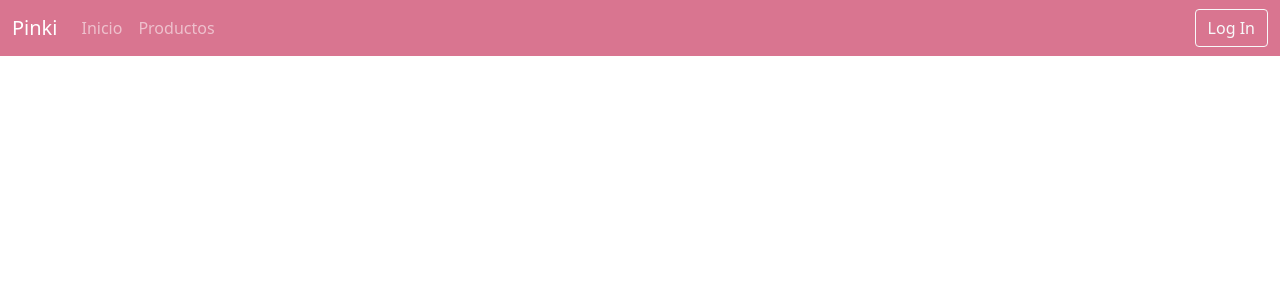
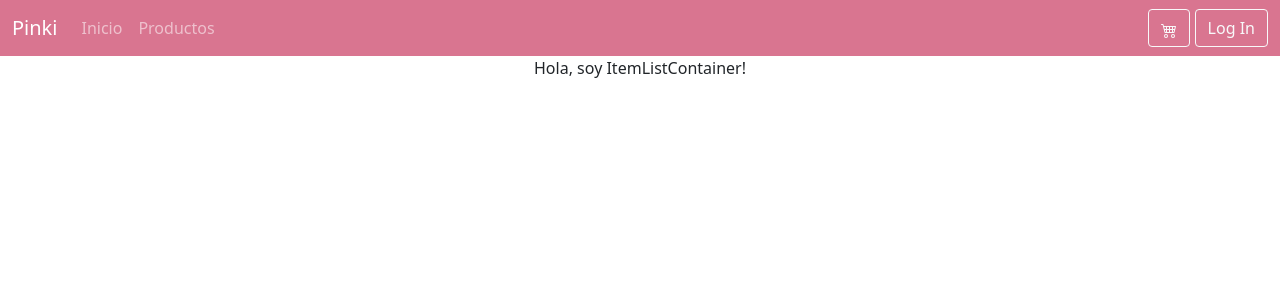
Before and after one commit to vivianafb/ReactApp, a React (Create React App) app: page / in a window 1280 px wide. Shown: the top 300 px of the page. Built offline with nearby package versions, Linux system fonts and the light colour scheme.

Commit message:
ItemListContainer

```diff
--- a/src/App.js
+++ b/src/App.js
@@ -1,11 +1,11 @@
-import logo from './logo.svg';
 import './App.css';
-import NavBar from './components/NavBar';
-
+import NavBar from './components/NavBar/NavBar';
+import ItemListContainer from './components/Item/ItemListContainer';
 function App() {
   return (
     <div className="App">
       <NavBar></NavBar>
+      <ItemListContainer greeting="Hola, soy ItemListContainer!"></ItemListContainer>
     </div>
   );
 }
--- /dev/null
+++ b/src/components/Item/ItemListContainer.js
@@ -0,0 +1,7 @@
+import React from 'react';
+
+function ItemListContainer(props) {
+  return <div>{props.greeting}</div>;
+}
+
+export default ItemListContainer;
--- /dev/null
+++ b/src/components/NavBar/CartWidget.css
@@ -0,0 +1,3 @@
+.cart-icon{
+    margin-right: 5px;
+}
--- /dev/null
+++ b/src/components/NavBar/CartWidget.js
@@ -0,0 +1,20 @@
+import React from 'react';
+import { Button } from "react-bootstrap";
+import './CartWidget.css'
+function CartWidget() {
+  return (
+    <Button className="cart-icon" variant="outline-light">
+    <svg
+      xmlns="http://www.w3.org/2000/svg"
+      width="16"
+      height="16"
+      fill="currentColor"
+      className="bi bi-cart4"
+      viewBox="0 0 16 16"
+    >
+      <path d="M0 2.5A.5.5 0 0 1 .5 2H2a.5.5 0 0 1 .485.379L2.89 4H14.5a.5.5 0 0 1 .485.621l-1.5 6A.5.5 0 0 1 13 11H4a.5.5 0 0 1-.485-.379L1.61 3H.5a.5.5 0 0 1-.5-.5zM3.14 5l.5 2H5V5H3.14zM6 5v2h2V5H6zm3 0v2h2V5H9zm3 0v2h1.36l.5-2H12zm1.11 3H12v2h.61l.5-2zM11 8H9v2h2V8zM8 8H6v2h2V8zM5 8H3.89l.5 2H5V8zm0 5a1 1 0 1 0 0 2 1 1 0 0 0 0-2zm-2 1a2 2 0 1 1 4 0 2 2 0 0 1-4 0zm9-1a1 1 0 1 0 0 2 1 1 0 0 0 0-2zm-2 1a2 2 0 1 1 4 0 2 2 0 0 1-4 0z" />
+    </svg>
+  </Button>)
+}
+
+export default CartWidget;
--- a/src/components/NavBar.js
+++ b/src/components/NavBar/NavBar.js
@@ -1,10 +1,13 @@
 import { Button, Container, Form, Nav, Navbar } from "react-bootstrap";
-import './NavBar.css'
+import "./NavBar.css";
+import CartWidget from "./CartWidget";
 function NavBar() {
   return (
     <Navbar className="color-nav" expand="lg" variant="dark">
       <Container fluid>
-        <Navbar.Brand className="text-color" href="#">Pinki</Navbar.Brand>
+        <Navbar.Brand className="text-color" href="#">
+          Pinki
+        </Navbar.Brand>
         <Navbar.Toggle aria-controls="navbarScroll" />
         <Navbar.Collapse id="navbarScroll">
           <Nav
@@ -12,11 +15,12 @@
             style={{ maxHeight: "100px" }}
             navbarScroll
           >
-            <Nav.Link  href="#action1">Inicio</Nav.Link>
+            <Nav.Link href="#action1">Inicio</Nav.Link>
             <Nav.Link href="#action2">Productos</Nav.Link>
           </Nav>
+
           <Form className="d-flex">
-
+            <CartWidget/>
             <Button variant="outline-light">Log In</Button>
           </Form>
         </Navbar.Collapse>
```
Also changed, not shown: src/components/NavBar/NavBar.css (renamed from src/components/NavBar.css).
